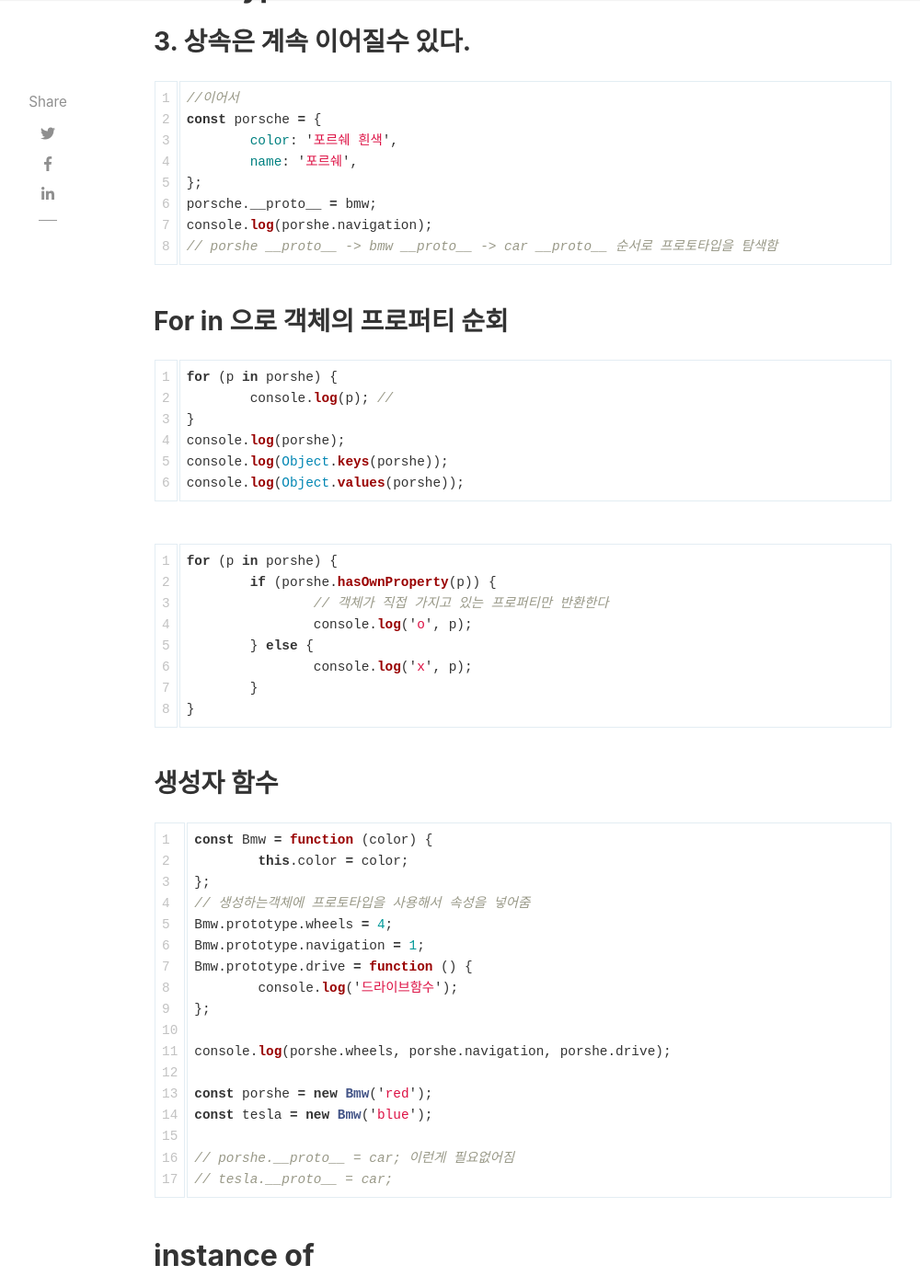
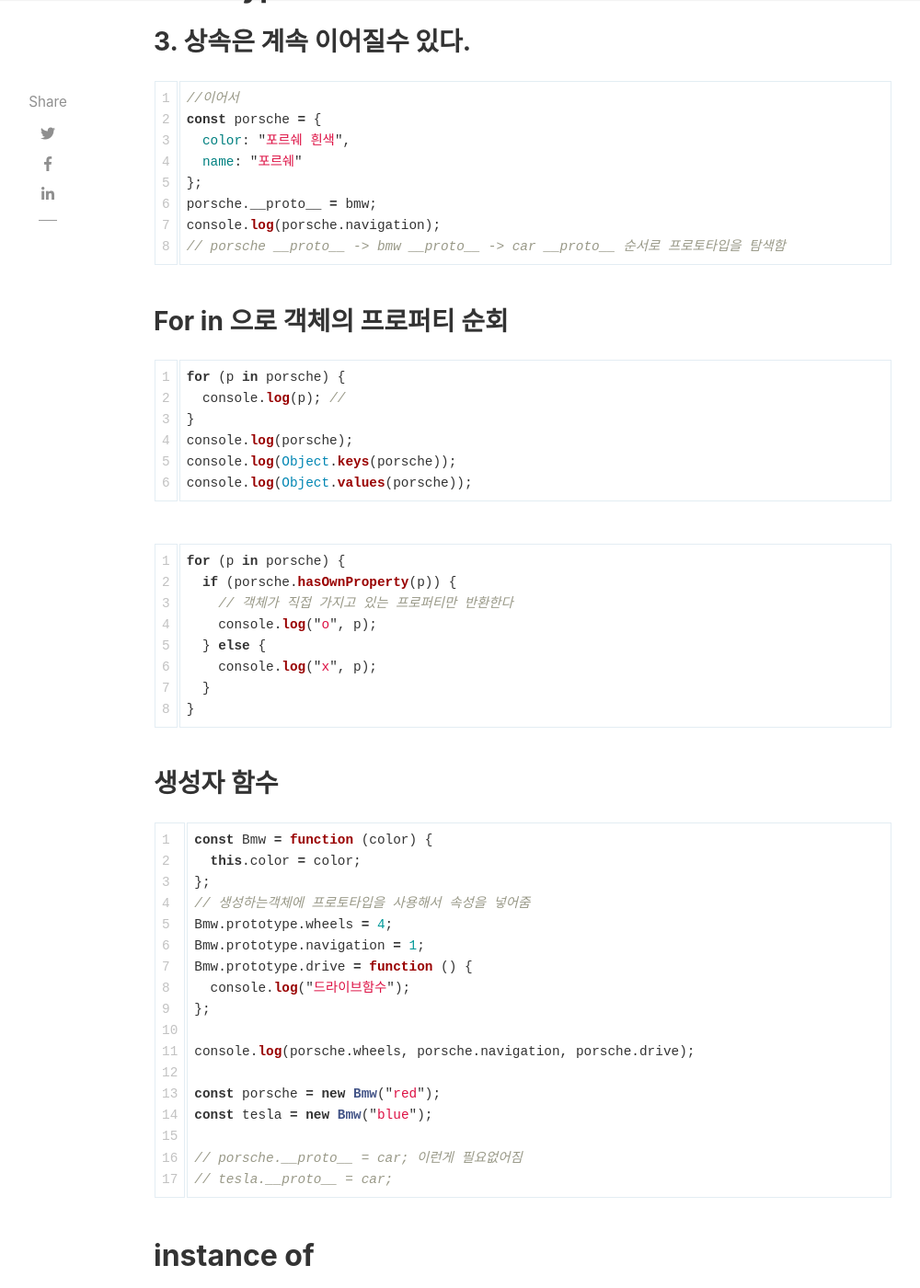
Before and after one commit to yurihaha/yurihaha.github.io, a Jekyll site: the page built from _posts/2021-01-28-프로토타입.md, in a window 1280 px wide and 1400 px high, scrolled down 2425 px. Shown: the whole window at 92% size, without its empty margins (118-1118 px from the left). Built offline with Jekyll 4.4.1, drawn with Linux system fonts in a browser that asks for light colours; nearby versions of some CDN libraries; comment, search, counter and statistics services are not loaded; some of the changed text lies outside the part shown.

Commit message:
프로토타입

````diff
--- a/_posts/2020-01-28-프로토타입.md
+++ b/_posts/2021-01-28-프로토타입.md
@@ -1,6 +1,6 @@
 ---
 layout: post
-title: '프로토타입'
+title: "프로토타입"
 date: 2021-02-01 16:41:22 +0900
 categories: chapter
 # image: assets/images/11.jpg
@@ -11,12 +11,12 @@
 
 ```javascript
 const user = {
-	name: 'Yuri',
+  name: "Yuri"
 };
 
 console.log(user.name); //yuri
-console.log(user.hasOwnProperty('name')); //true
-console.log(user.hasOwnProperty('age')); //false
+console.log(user.hasOwnProperty("name")); //true
+console.log(user.hasOwnProperty("age")); //false
 ```
 
 ### hasOwnProperty() 메소드는?
@@ -29,26 +29,26 @@
 
 ```javascript
 const bmw = {
-	color: 'red',
-	wheels: 4,
-	navigation: true,
-	drive() {
-		console.log('드라이브함수');
-	},
+  color: "red",
+  wheels: 4,
+  navigation: true,
+  drive() {
+    console.log("드라이브함수");
+  }
 };
 const benz = {
-	color: 'black',
-	wheels: 4,
-	drive() {
-		console.log('드라이브함수');
-	},
+  color: "black",
+  wheels: 4,
+  drive() {
+    console.log("드라이브함수");
+  }
 };
 const audi = {
-	color: 'blue',
-	wheels: 4,
-	drive() {
-		console.log('드라이브함수');
-	},
+  color: "blue",
+  wheels: 4,
+  drive() {
+    console.log("드라이브함수");
+  }
 };
 ```
 
@@ -56,27 +56,27 @@
 
 ```javascript
 const car = {
-	wheels: 4,
-	drive() {
-		console.log('드라이브함수');
-	},
+  wheels: 4,
+  drive() {
+    console.log("드라이브함수");
+  }
 };
 const bmw = {
-	color: 'red',
-	navigation: true,
+  color: "red",
+  navigation: true
 };
 const benz = {
-	color: 'black',
+  color: "black"
 };
 const audi = {
-	color: 'blue',
+  color: "blue"
 };
 
 bmw.__proto__ = car; // car의 상속을 받게된 bmw
 benz.__proto__ = car;
 audi.__proto__ = car;
 
-console.log('bmw' + bmw, 'benz' + benz, 'audi' + audi);
+console.log("bmw" + bmw, "benz" + benz, "audi" + audi);
 console.log(bmw.color, bmw.wheels); //bmw 내부에서 wheels 프로퍼티를 찾고 없으면 그다음 __proto__에서 찾는다.
 ```
 
@@ -87,33 +87,33 @@
 ```javascript
 //이어서
 const porsche = {
-	color: '포르쉐 흰색',
-	name: '포르쉐',
+  color: "포르쉐 흰색",
+  name: "포르쉐"
 };
 porsche.__proto__ = bmw;
-console.log(porshe.navigation);
-// porshe __proto__ -> bmw __proto__ -> car __proto__ 순서로 프로토타입을 탐색함
+console.log(porsche.navigation);
+// porsche __proto__ -> bmw __proto__ -> car __proto__ 순서로 프로토타입을 탐색함
 ```
 
 ### For in 으로 객체의 프로퍼티 순회
 
 ```javascript
-for (p in porshe) {
-	console.log(p); //
+for (p in porsche) {
+  console.log(p); //
 }
-console.log(porshe);
-console.log(Object.keys(porshe));
-console.log(Object.values(porshe));
+console.log(porsche);
+console.log(Object.keys(porsche));
+console.log(Object.values(porsche));
 ```
 
 ```javascript
-for (p in porshe) {
-	if (porshe.hasOwnProperty(p)) {
-		// 객체가 직접 가지고 있는 프로퍼티만 반환한다
-		console.log('o', p);
-	} else {
-		console.log('x', p);
-	}
+for (p in porsche) {
+  if (porsche.hasOwnProperty(p)) {
+    // 객체가 직접 가지고 있는 프로퍼티만 반환한다
+    console.log("o", p);
+  } else {
+    console.log("x", p);
+  }
 }
 ```
 
@@ -121,21 +121,21 @@
 
 ```javascript
 const Bmw = function (color) {
-	this.color = color;
+  this.color = color;
 };
 // 생성하는객체에 프로토타입을 사용해서 속성을 넣어줌
 Bmw.prototype.wheels = 4;
 Bmw.prototype.navigation = 1;
 Bmw.prototype.drive = function () {
-	console.log('드라이브함수');
+  console.log("드라이브함수");
 };
 
-console.log(porshe.wheels, porshe.navigation, porshe.drive);
+console.log(porsche.wheels, porsche.navigation, porsche.drive);
 
-const porshe = new Bmw('red');
-const tesla = new Bmw('blue');
+const porsche = new Bmw("red");
+const tesla = new Bmw("blue");
 
-// porshe.__proto__ = car; 이런게 필요없어짐
+// porsche.__proto__ = car; 이런게 필요없어짐
 // tesla.__proto__ = car;
 ```
 
@@ -156,12 +156,12 @@
 ```javascript
 //생성자가 없어지니까 하나씩 프로퍼티를 만들어줘야한다.
 Bmw.prototype = {
-	//constructor: Bmw, 이렇게 명시해줘도됨
-	wheels: 4,
-	drive() {
-		console.log('드라이브 함수');
-	},
-	navigation: 1,
+  //constructor: Bmw, 이렇게 명시해줘도됨
+  wheels: 4,
+  drive() {
+    console.log("드라이브 함수");
+  },
+  navigation: 1
 };
 console.log(tesla.constructor === Bmw); //false
 ```
@@ -173,20 +173,20 @@
 ```javascript
 // color값을 마음대로 변경가능한 코드
 const Bmw = function (color) {
-	this.color = color;
+  this.color = color;
 };
-const porshe = new Bmw('red');
-console.log((porshe.color = 'black')); // 마음대로 변경가능함
+const porsche = new Bmw("red");
+console.log((porsche.color = "black")); // 마음대로 변경가능함
 ```
 
 ```javascript
 //getColor 사용 (color를 계속 바꾸면안되니까)
 const Bmw = function (color) {
-	const c = color;
-	this.getColor = function () {
-		console.log(c); // 클로저 먼저 값을 기억하게하는것
-	};
+  const c = color;
+  this.getColor = function () {
+    console.log(c); // 클로저 먼저 값을 기억하게하는것
+  };
 };
-const porshe = new Bmw('red');
-console.log(porshe.getColor);
+const porsche = new Bmw("red");
+console.log(porsche.getColor);
 ```
````
Also changed, not shown: _posts/2021-02-04-TypeScript.md (added, +285 -0 lines), _posts/2021-01-26-실행컨텍스트.md (renamed from _posts/2020-01-26-실행컨텍스트.md).
